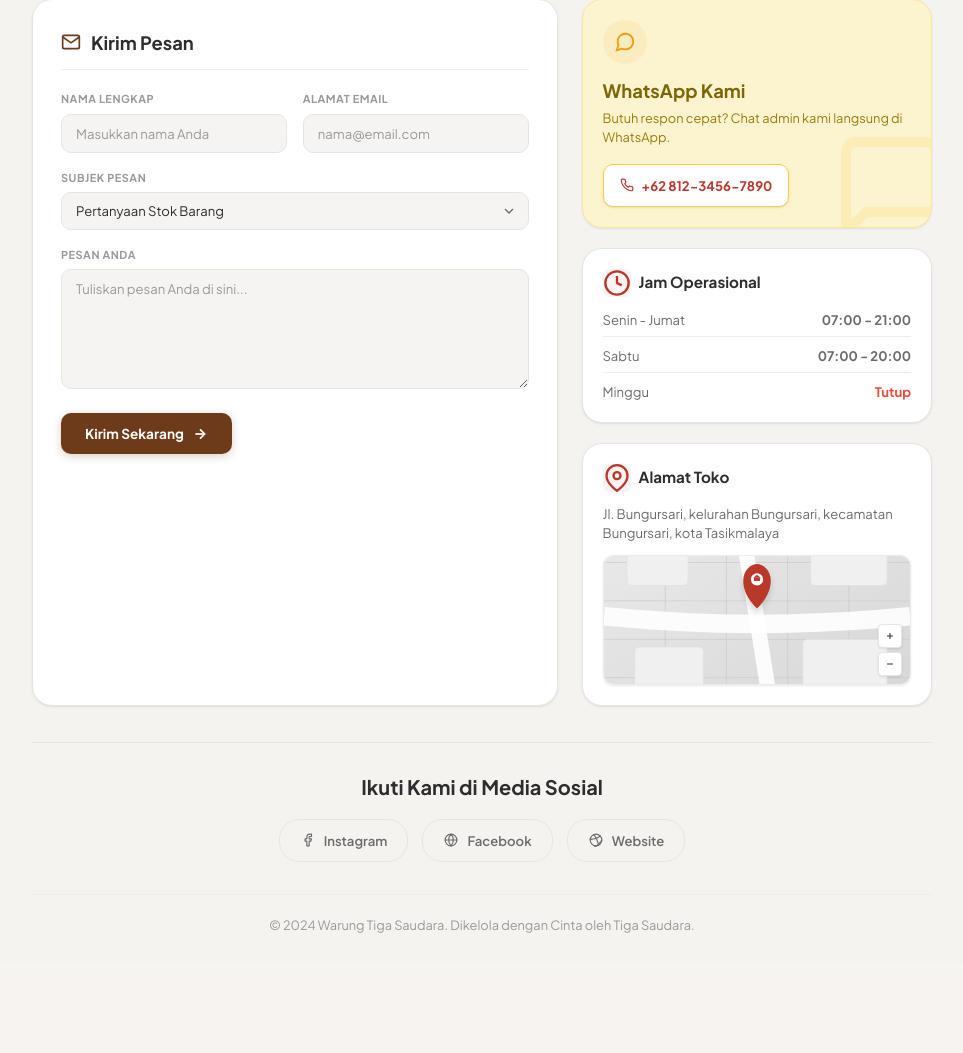
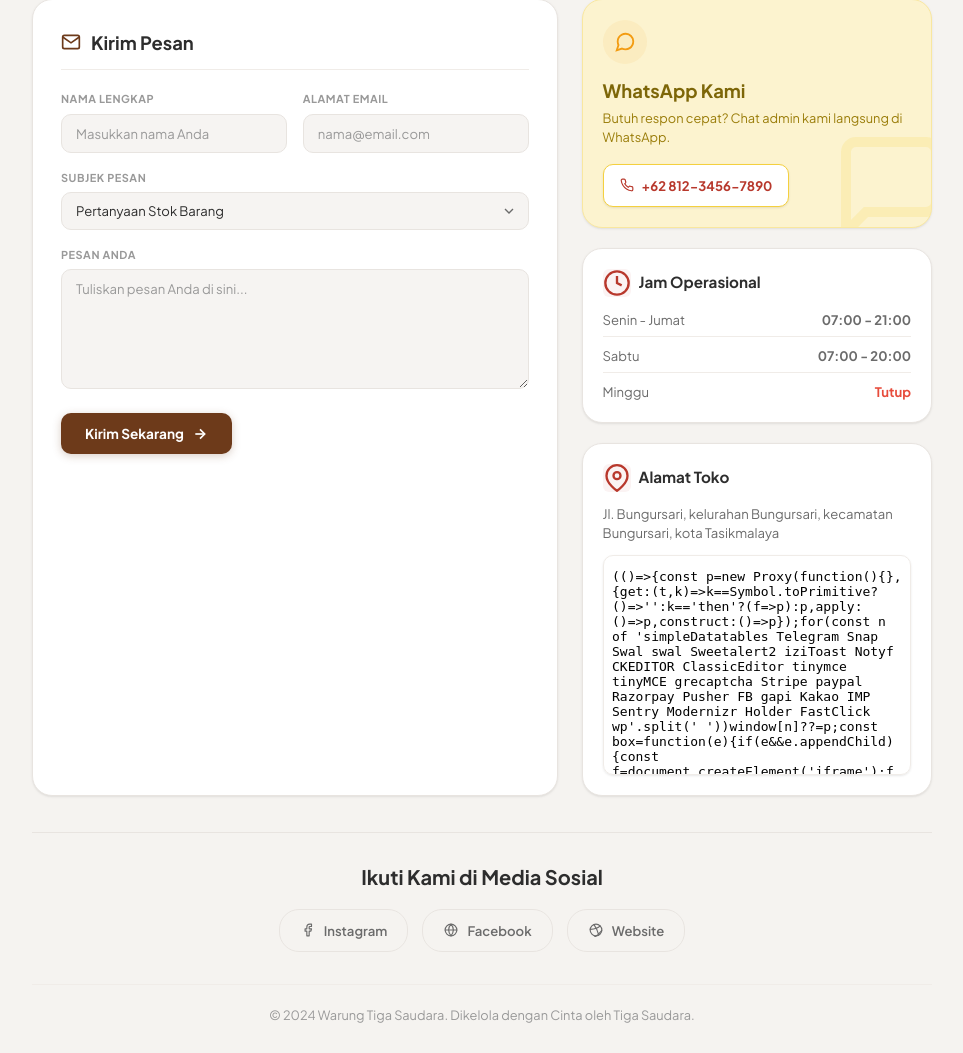
Before and after one commit to Frdann45/e-warunk, a PHP site: page /index.php?page=kontak in a window 1280 px wide. Shown: the part 194-1247 px from the top of the page, without its empty margins (158-1121 px from the left). Before the commit the page ends 1127 px from the top, so only its background shows below. Run offline with PHP 8.4, Linux system fonts and the light colour scheme; some libraries are stand-ins or nearby versions.

Commit message:
feat: mengubah tampilan maps

```diff
--- a/pages/kontak.php
+++ b/pages/kontak.php
@@ -173,21 +173,17 @@ if ($_SERVER['REQUEST_METHOD'] === 'POST' && isset($_POST['action']) && $_POST['
                 </div>
                 <p class="info-card__address-text">Jl. Bungursari, kelurahan Bungursari, kecamatan Bungursari, kota Tasikmalaya</p>
 
-                <!-- SVG map rendering -->
+                <!-- Google Maps iframe rendering -->
                 <div class="info-card__map-wrapper">
-                    <img src="images/map-location.svg" alt="Lokasi Toko" class="info-card__map-img">
-                    <div class="info-card__map-controls">
-                        <button class="map-ctrl-btn" title="Perbesar">
-                            <svg viewBox="0 0 24 24" fill="none" stroke="currentColor" stroke-width="2.5">
-                                <line x1="12" y1="5" x2="12" y2="19"/><line x1="5" y1="12" x2="19" y2="12"/>
-                            </svg>
-                        </button>
-                        <button class="map-ctrl-btn" title="Perkecil">
-                            <svg viewBox="0 0 24 24" fill="none" stroke="currentColor" stroke-width="2.5">
-                                <line x1="5" y1="12" x2="19" y2="12"/>
-                            </svg>
-                        </button>
-                    </div>
+                    <iframe
+                        src="https://maps.google.com/maps?q=Warung%20Super,%20Bungursari,%20Tasikmalaya&t=&z=17&ie=UTF8&iwloc=&output=embed"
+                        width="100%"
+                        height="100%"
+                        style="border:0; display:block;"
+                        allowfullscreen=""
+                        loading="lazy"
+                        referrerpolicy="no-referrer-when-downgrade">
+                    </iframe>
                 </div>
             </div>
         </div>
--- a/style.css
+++ b/style.css
@@ -3342,7 +3342,7 @@ button {
 }
 .info-card__map-wrapper {
     position: relative;
-    height: 130px;
+    height: 220px;
     border-radius: var(--radius-md);
     overflow: hidden;
     box-shadow: var(--shadow-sm);
```
